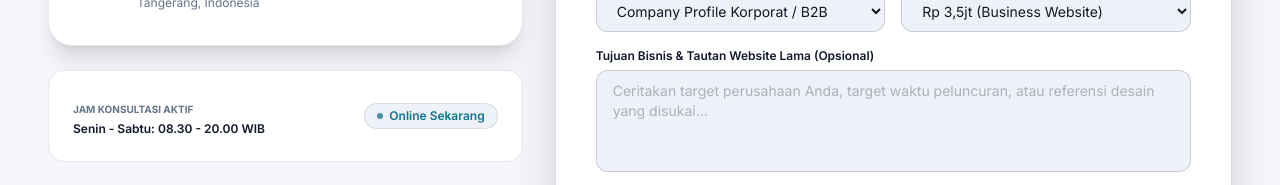
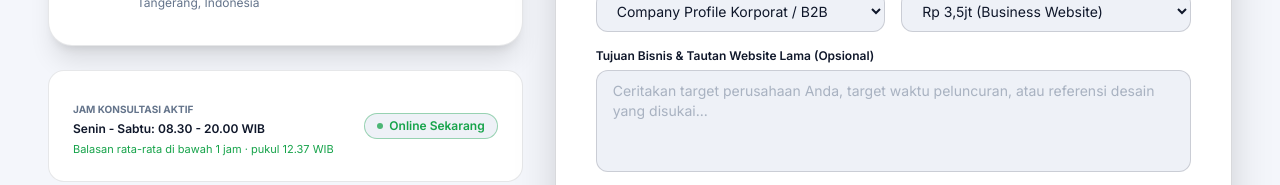
Before and after one commit to nervouz18-spec/Keuva-Website, a React (Vite) app: page /kontak in a window 1280 px wide. Shown: the part 767-952 px from the top of the page. Built offline with nearby package versions, Linux system fonts and the light colour scheme; no server answers.

Commit message:
Add live WIB availability status and package comparison table

```diff
--- a/src/components/KonsultasiModal.tsx
+++ b/src/components/KonsultasiModal.tsx
@@ -1,4 +1,5 @@
 import { Icon } from './Icon';
+import { useAvailability } from '../hooks/useAvailability';
 import React, { useEffect } from 'react';
 import { useLeadForm } from '../hooks/useLeadForm';
 
@@ -17,6 +18,7 @@ export const KonsultasiModal: React.FC<KonsultasiModalProps> = ({
     source: 'modal-konsultasi',
     defaultProjectType: defaultPlan,
   });
+  const availability = useAvailability();
   const {
     name,
     setName,
@@ -88,7 +90,11 @@ export const KonsultasiModal: React.FC<KonsultasiModalProps> = ({
         {/* Header bar */}
         <div className="p-5 bg-surface-container border-b border-line flex items-center justify-between">
           <div className="flex items-center gap-2">
-            <span className="w-2.5 h-2.5 rounded-full bg-tertiary animate-pulse" />
+            <span
+              className={`w-2.5 h-2.5 rounded-full ${
+                availability.isOpen ? 'bg-success animate-pulse' : 'bg-outline'
+              }`}
+            />
             <h3
               id="konsultasi-modal-title"
               className="font-display font-bold text-base text-on-surface"
@@ -96,6 +102,13 @@ export const KonsultasiModal: React.FC<KonsultasiModalProps> = ({
               Inisiasi Proyek & Konsultasi Arsitektur
             </h3>
           </div>
+          <span
+            className={`inline-flex items-center gap-1.5 px-2.5 py-1 rounded-full text-[11px] font-semibold border bg-surface-container-high shrink-0 ${
+              availability.isOpen ? 'text-success border-success/40' : 'text-outline border-line-strong'
+            }`}
+          >
+            {availability.isOpen ? 'Online' : 'Offline'}
+          </span>
           <button
             onClick={onClose}
             aria-label="Tutup jendela"
--- a/src/components/KontakView.tsx
+++ b/src/components/KontakView.tsx
@@ -1,9 +1,11 @@
 import { Icon } from './Icon';
 import React from 'react';
 import { useLeadForm } from '../hooks/useLeadForm';
+import { useAvailability } from '../hooks/useAvailability';
 
 export const KontakView: React.FC = () => {
   const lead = useLeadForm({ source: 'kontak' });
+  const availability = useAvailability();
   const {
     name,
     setName,
@@ -116,18 +118,37 @@ export const KontakView: React.FC = () => {
             </div>
 
             {/* Jam Operasional */}
-            <div className="p-6 rounded-2xl bg-surface-container-low border border-line flex items-center justify-between">
+            <div className="p-6 rounded-2xl bg-surface-container-low border border-line flex items-center justify-between gap-4">
               <div>
                 <span className="text-[10px] uppercase font-bold text-outline">
                   Jam Konsultasi Aktif
                 </span>
                 <p className="text-xs font-semibold text-on-surface mt-0.5">
-                  Senin - Sabtu: 08.30 - 20.00 WIB
+                  {availability.hoursLabel}
+                </p>
+                <p
+                  className={`text-[11px] mt-1 ${
+                    availability.isOpen ? 'text-success' : 'text-outline'
+                  }`}
+                >
+                  {availability.isOpen
+                    ? `${availability.detailLabel} · pukul ${availability.nowLabel}`
+                    : availability.detailLabel}
                 </p>
               </div>
-              <span className="inline-flex items-center gap-1.5 px-3 py-1 rounded-full bg-surface-container text-tertiary text-xs font-semibold border border-line">
-                <span className="w-1.5 h-1.5 rounded-full bg-tertiary animate-pulse"></span>
-                Online Sekarang
+              <span
+                className={`inline-flex items-center gap-1.5 px-3 py-1 rounded-full bg-surface-container text-xs font-semibold border shrink-0 ${
+                  availability.isOpen
+                    ? 'text-success border-success/40'
+                    : 'text-outline border-line-strong'
+                }`}
+              >
+                <span
+                  className={`w-1.5 h-1.5 rounded-full ${
+                    availability.isOpen ? 'bg-success animate-pulse' : 'bg-outline'
+                  }`}
+                ></span>
+                {availability.isOpen ? 'Online Sekarang' : 'Offline'}
               </span>
             </div>
           </div>
--- a/src/components/PaketHargaView.tsx
+++ b/src/components/PaketHargaView.tsx
@@ -76,6 +76,29 @@ export const PaketHargaView: React.FC<PaketHargaViewProps> = ({
       a: 'Anda dapat memperpanjang paket Maintenance & Care Bulanan kami yang fleksibel, atau menghubungi kami kapan saja dengan sistem on-demand task hourly rate yang sangat kompetitif dan transparan.',
     },
   ];
+
+  const comparisonRows: { label: string; starter: string; business: string; system: string }[] = [
+    { label: 'Harga', starter: 'Rp 1.500.000', business: 'Rp 3.500.000', system: 'Mulai Rp 6.000.000' },
+    { label: 'Estimasi pengerjaan', starter: '3-7 hari kerja', business: '7-14 hari kerja', system: '2-5 minggu' },
+    { label: 'Jumlah halaman', starter: 'Landing page', business: 'Hingga 6 halaman', system: 'Tak terbatas' },
+    { label: 'Tingkat desain', starter: 'Responsif', business: 'Semi-custom', system: 'Custom penuh' },
+    { label: 'Form kontak & WhatsApp', starter: '✓', business: '✓', system: '✓' },
+    { label: 'SEO dasar', starter: '✓', business: '✓', system: '✓' },
+    { label: 'Katalog produk / layanan', starter: '—', business: '✓', system: '✓' },
+    { label: 'Integrasi API', starter: '—', business: 'Opsional', system: '✓' },
+    { label: 'Login & hak akses pengguna', starter: '—', business: '—', system: '✓' },
+    { label: 'Database & CRUD', starter: '—', business: '—', system: '✓' },
+    { label: 'Dashboard admin', starter: '—', business: '—', system: '✓' },
+    { label: 'Laporan dasar', starter: '—', business: '—', system: '✓' },
+    { label: 'Jumlah revisi', starter: '2 kali', business: '3 kali', system: 'Sesuai kesepakatan' },
+    { label: 'Onboarding & dokumentasi', starter: 'Panduan ringkas', business: 'Panduan ringkas', system: 'Walkthrough 30-45 menit' },
+  ];
+
+  const renderComparisonCell = (value: string) => {
+    if (value === '✓') return <span className="text-success font-bold">✓</span>;
+    if (value === '—') return <span className="text-outline">—</span>;
+    return <span className="text-on-surface">{value}</span>;
+  };
 
   return (
     <div className="w-full">
@@ -351,6 +374,62 @@ export const PaketHargaView: React.FC<PaketHargaViewProps> = ({
               </div>
             </div>
           </div>
+        </section>
+
+        {/* Perbandingan Antar Paket */}
+        <section className="max-w-[1280px] mx-auto px-5 md:px-12 pb-4">
+          <div className="rounded-3xl bg-surface-container-low border border-line overflow-hidden">
+            <div className="px-6 md:px-10 py-6 border-b border-line">
+              <h2 className="font-display text-xl md:text-2xl text-on-surface font-bold">
+                Perbandingan Antar Paket
+              </h2>
+              <p className="text-xs text-outline mt-1">
+                Rincian apa saja yang termasuk di setiap tingkatan sebelum Anda memutuskan.
+              </p>
+            </div>
+
+            <div className="overflow-x-auto">
+              <table className="w-full min-w-[720px] text-left border-collapse">
+                <thead>
+                  <tr className="bg-surface-container-high">
+                    <th className="px-5 py-3 text-[11px] uppercase font-bold text-outline tracking-wider">
+                      Fitur
+                    </th>
+                    <th className="px-5 py-3 text-[11px] uppercase font-bold text-on-surface tracking-wider">
+                      Starter
+                    </th>
+                    <th className="px-5 py-3 text-[11px] uppercase font-bold text-primary tracking-wider">
+                      Business
+                    </th>
+                    <th className="px-5 py-3 text-[11px] uppercase font-bold text-on-surface tracking-wider">
+                      System
+                    </th>
+                  </tr>
+                </thead>
+                <tbody className="divide-y divide-line">
+                  {comparisonRows.map((row) => (
+                    <tr key={row.label} className="hover:bg-surface-container transition-colors">
+                      <td className="px-5 py-3 text-xs text-on-surface-variant">{row.label}</td>
+                      <td className="px-5 py-3 text-xs">{renderComparisonCell(row.starter)}</td>
+                      <td className="px-5 py-3 text-xs bg-primary-container/5">
+                        {renderComparisonCell(row.business)}
+                      </td>
+                      <td className="px-5 py-3 text-xs">{renderComparisonCell(row.system)}</td>
+                    </tr>
+                  ))}
+                </tbody>
+              </table>
+            </div>
+          </div>
+
+          <p className="flex items-start gap-2 text-[11px] text-outline italic leading-relaxed pt-4">
+            <Icon name="info" className=" text-sm text-primary mt-0.5 shrink-0" />
+            <span>
+              Biaya tahunan terpisah dari harga di atas: hosting + domain sekitar Rp 500.000 -
+              Rp 1.000.000 per tahun. Kami memberi garansi perbaikan bug 30 hari setelah situs
+              go-live, serta penyerahan 100% kepemilikan kode sumber dan aset desain.
+            </span>
+          </p>
         </section>
 
         {/* Interactive Custom Estimation Calculator Widget */}
--- /dev/null
+++ b/src/hooks/useAvailability.ts
@@ -0,0 +1,13 @@
+import { useEffect, useState } from 'react';
+import { getAvailability, type Availability } from '../services/availability';
+
+export function useAvailability(intervalMs = 60_000): Availability {
+  const [availability, setAvailability] = useState<Availability>(() => getAvailability());
+
+  useEffect(() => {
+    const id = window.setInterval(() => setAvailability(getAvailability()), intervalMs);
+    return () => window.clearInterval(id);
+  }, [intervalMs]);
+
+  return availability;
+}
--- /dev/null
+++ b/src/services/availability.ts
@@ -0,0 +1,80 @@
+export const CONSULTATION_HOURS_TEXT = 'Senin - Sabtu: 08.30 - 20.00 WIB';
+
+const OPEN_MIN = 8 * 60 + 30; // 08.30
+const CLOSE_MIN = 20 * 60; // 20.00
+const OPEN_WEEKDAYS = new Set([1, 2, 3, 4, 5, 6]); // Senin..Sabtu
+const DAY_NAMES = ['Minggu', 'Senin', 'Selasa', 'Rabu', 'Kamis', 'Jumat', 'Sabtu'];
+
+export interface Availability {
+  isOpen: boolean;
+  hoursLabel: string;
+  statusLabel: string;
+  detailLabel: string;
+  nowLabel: string;
+}
+
+const WIB_PARTS = new Intl.DateTimeFormat('en-US', {
+  timeZone: 'Asia/Jakarta',
+  hour12: false,
+  weekday: 'short',
+  year: 'numeric',
+  month: '2-digit',
+  day: '2-digit',
+  hour: '2-digit',
+  minute: '2-digit',
+});
+
+const WEEKDAY_INDEX: Record<string, number> = {
+  Sun: 0,
+  Mon: 1,
+  Tue: 2,
+  Wed: 3,
+  Thu: 4,
+  Fri: 5,
+  Sat: 6,
+};
+
+function formatClock(minutes: number): string {
+  const h = String(Math.floor(minutes / 60)).padStart(2, '0');
+  const m = String(minutes % 60).padStart(2, '0');
+  return `${h}.${m}`;
+}
+
+function readWib(at: Date) {
+  const parts = WIB_PARTS.formatToParts(at);
+  const get = (type: string) => parts.find((p) => p.type === type)?.value ?? '0';
+  const hour = Number(get('hour')) % 24;
+  const minute = Number(get('minute'));
+  return {
+    weekday: WEEKDAY_INDEX[get('weekday')] ?? 0,
+    minutes: hour * 60 + minute,
+    label: formatClock(hour * 60 + minute),
+  };
+}
+
+function nextOpening(now: { weekday: number; minutes: number }): string {
+  if (OPEN_WEEKDAYS.has(now.weekday) && now.minutes < OPEN_MIN) {
+    return `Buka hari ini ${formatClock(OPEN_MIN)} WIB`;
+  }
+  for (let i = 1; i <= 7; i++) {
+    const day = (now.weekday + i) % 7;
+    if (OPEN_WEEKDAYS.has(day)) {
+      return `Buka lagi ${DAY_NAMES[day]} ${formatClock(OPEN_MIN)} WIB`;
+    }
+  }
+  return `Buka lagi ${formatClock(OPEN_MIN)} WIB`;
+}
+
+export function getAvailability(at: Date = new Date()): Availability {
+  const now = readWib(at);
+  const withinHours = now.minutes >= OPEN_MIN && now.minutes < CLOSE_MIN;
+  const isOpen = OPEN_WEEKDAYS.has(now.weekday) && withinHours;
+
+  return {
+    isOpen,
+    hoursLabel: CONSULTATION_HOURS_TEXT,
+    statusLabel: isOpen ? 'Online Sekarang' : 'Sedang Offline',
+    detailLabel: isOpen ? 'Balasan rata-rata di bawah 1 jam' : nextOpening(now),
+    nowLabel: `${now.label} WIB`,
+  };
+}
```
